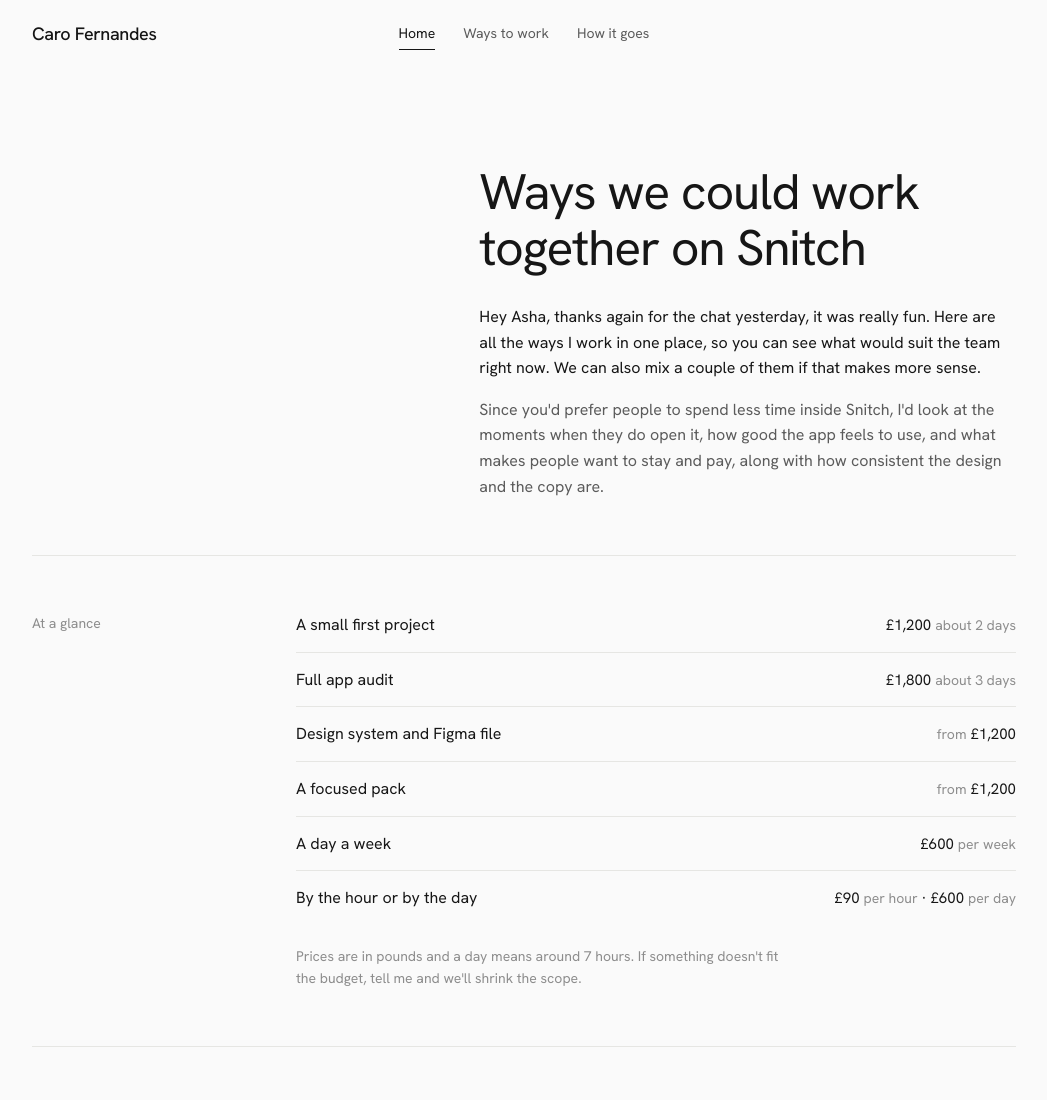
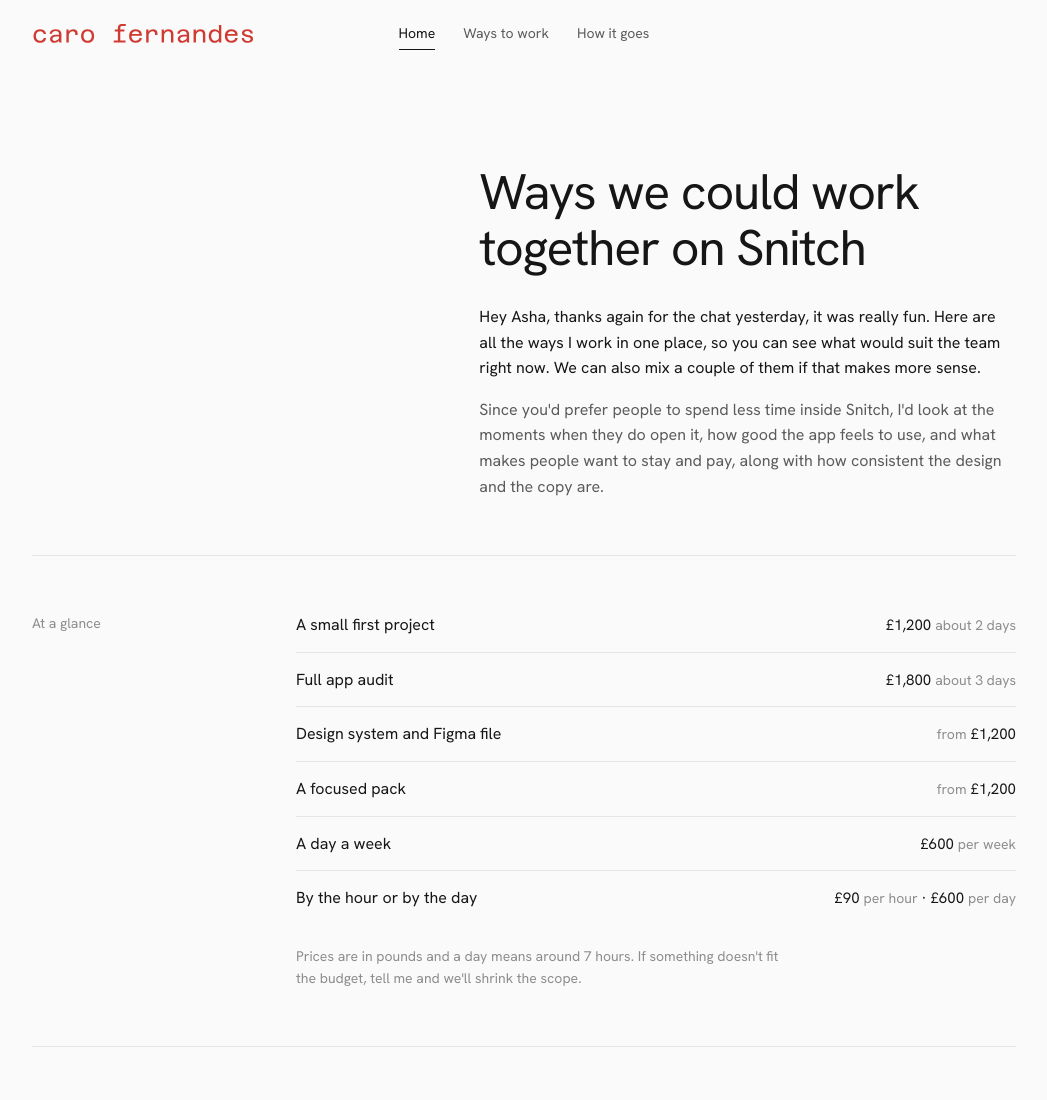
Before and after one commit to carolinavidalf/snitch-proposal, a plain HTML site: page index.html in a window 1280 px wide. Shown: the top 1100 px of the page, without its empty margins (116-1163 px from the left). Drawn offline with Linux system fonts and the light colour scheme.

Commit message:
Header logo: caro fernandes in red mono
Co-Authored-By: Claude Sonnet 5.5 <noreply@anthropic.com>
Claude-Session: https://claude.ai/code/session_01Ry23vnjPvw4rzkGeXbCyd3

```diff
--- a/index.html
+++ b/index.html
@@ -12,7 +12,7 @@
 <body>
 <header class="top">
   <div class="wrap">
-    <a class="brand" href="index.html">Caro Fernandes</a>
+    <a class="brand" href="index.html"><img src="logo.svg" alt="caro fernandes" height="20"></a>
     <nav class="menu" aria-label="Main">
       <a href="index.html" aria-current="page">Home</a>
       <a href="ways.html">Ways to work</a>
--- a/style.css
+++ b/style.css
@@ -31,6 +31,7 @@ body {
 .top { position: sticky; top: 0; z-index: 10; background: rgba(250, 250, 250, 0.9); backdrop-filter: blur(10px); -webkit-backdrop-filter: blur(10px); }
 .top .wrap { display: grid; grid-template-columns: 1fr auto 1fr; align-items: center; gap: 16px; height: 68px; }
 .brand { display: inline-flex; align-items: center; gap: 10px; font-weight: 500; font-size: 18px; letter-spacing: -0.02em; text-decoration: none; justify-self: start; }
+.brand img { display: block; height: 20px; width: auto; }
 .brand sup { font-size: 10px; font-weight: 500; margin-left: 2px; }
 .menu { display: flex; gap: 28px; font-size: 14px; }
 .menu a { text-decoration: none; color: var(--soft); padding: 4px 0; border-bottom: 1px solid transparent; }
```
Also changed, not shown: process.html (+1 -1 lines), ways.html (+1 -1 lines), logo.svg (added).
